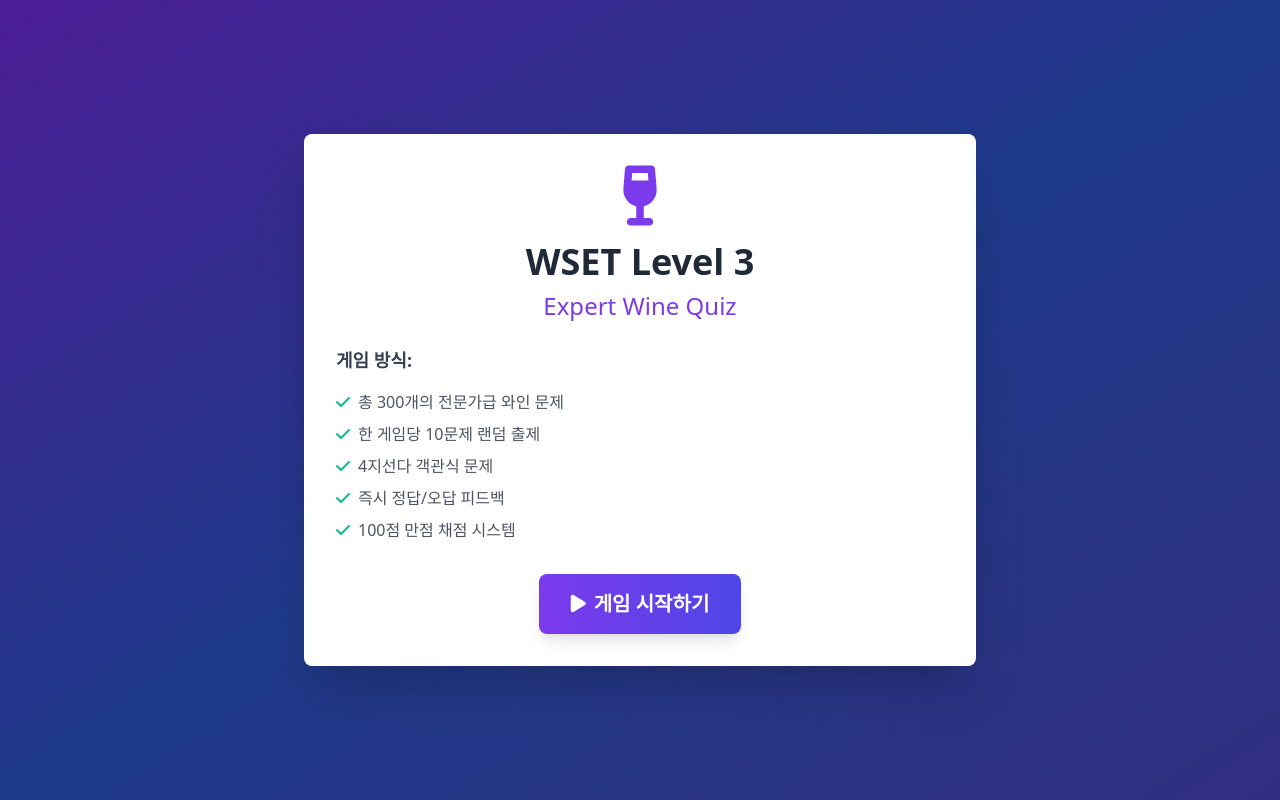
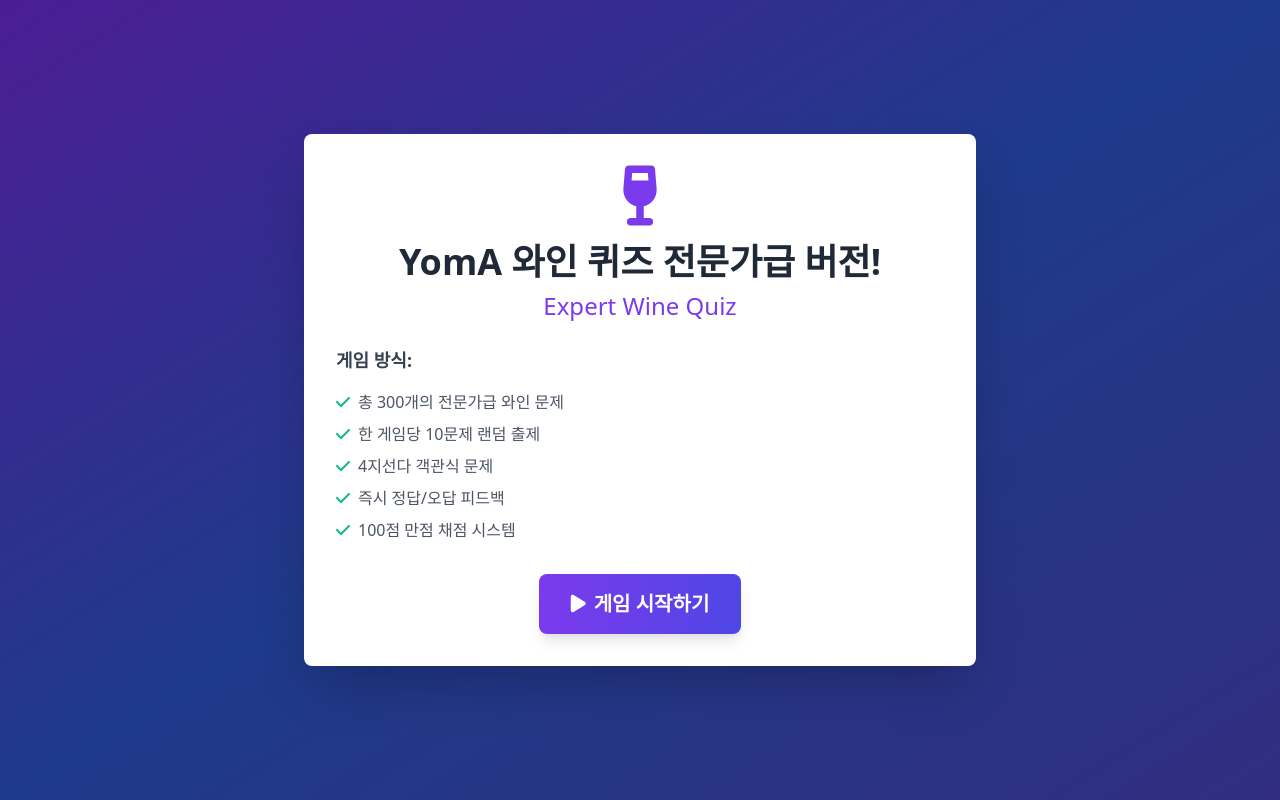
Before and after one commit to noyoma/winequiz_WSET3_real, a plain HTML site: page index.html in a window 1280 px wide. Drawn offline with nearby package versions, Linux system fonts and the light colour scheme.

Commit message:
Update index.html

```diff
--- a/index.html
+++ b/index.html
@@ -39,7 +39,7 @@
         <div class="bg-white rounded-lg shadow-2xl p-8 max-w-2xl w-full text-center fade-in">
             <div class="mb-6">
                 <i class="fas fa-wine-glass text-purple-600 text-6xl mb-4"></i>
-                <h1 class="text-4xl font-bold text-gray-800 mb-2">WSET Level 3</h1>
+                <h1 class="text-4xl font-bold text-gray-800 mb-2">YomA 와인 퀴즈 전문가급 버전!</h1>
                 <h2 class="text-2xl text-purple-600 mb-6">Expert Wine Quiz</h2>
             </div>
 
```
